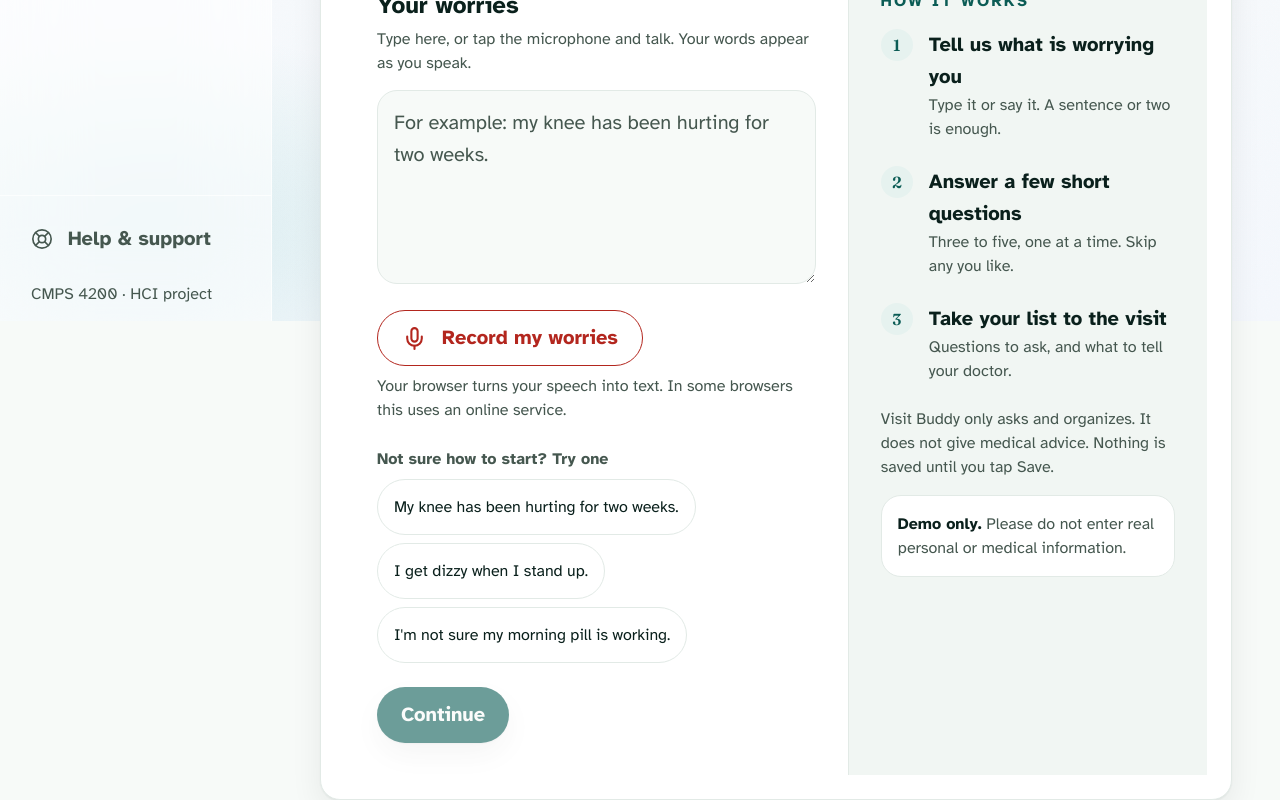
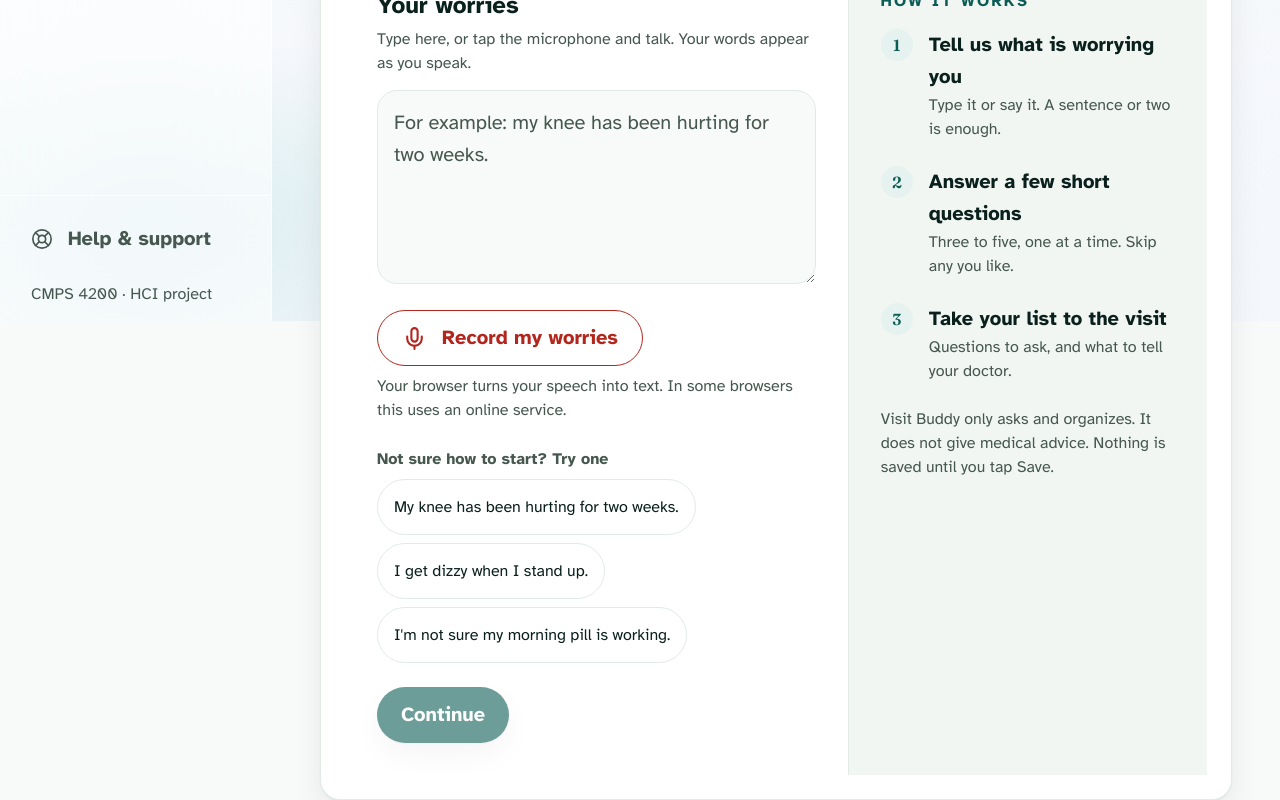
Before and after one commit to davebest07/visit-buddy, a React (Vite) app in the folder client/: page /app/before in a window 1280 px wide. Shown: the part 479-1279 px from the top of the page. Built offline with nearby package versions, Linux system fonts and the light colour scheme.

Commit message:
Remove the demo-only notice from the visit screens

```diff
--- a/client/src/pages/After.jsx
+++ b/client/src/pages/After.jsx
@@ -288,10 +288,6 @@ export default function After() {
               </li>
             </ul>
 
-            <p className="mt-6 rounded-card border border-line bg-surface p-4 text-small text-muted">
-              <strong className="text-ink">Demo only.</strong> Please do not enter real personal
-              or medical information.
-            </p>
           </aside>
         </div>
       </Card>
--- a/client/src/pages/Before.jsx
+++ b/client/src/pages/Before.jsx
@@ -350,10 +350,6 @@ export default function Before() {
                   Nothing is saved until you tap Save.
                 </p>
 
-                <p className="mt-4 rounded-card border border-line bg-surface p-4 text-small text-muted">
-                  <strong className="text-ink">Demo only.</strong> Please do not enter real
-                  personal or medical information.
-                </p>
               </aside>
             </div>
           </Card>
```
